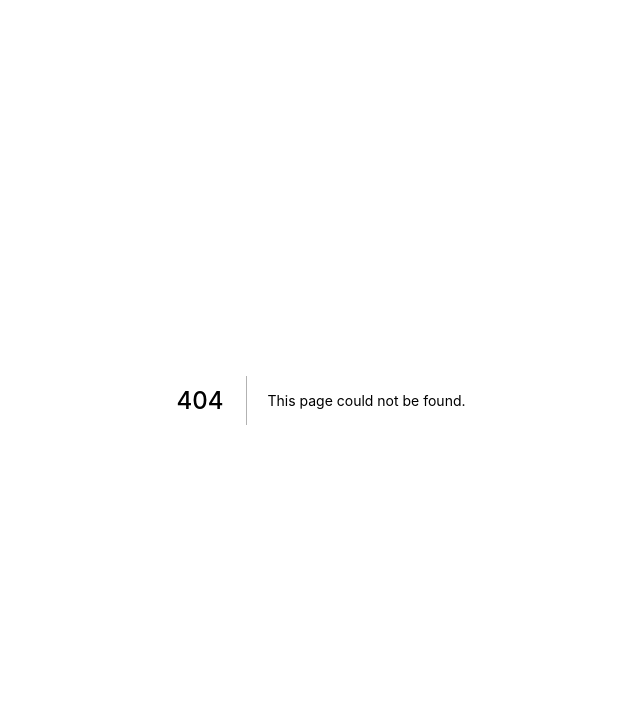
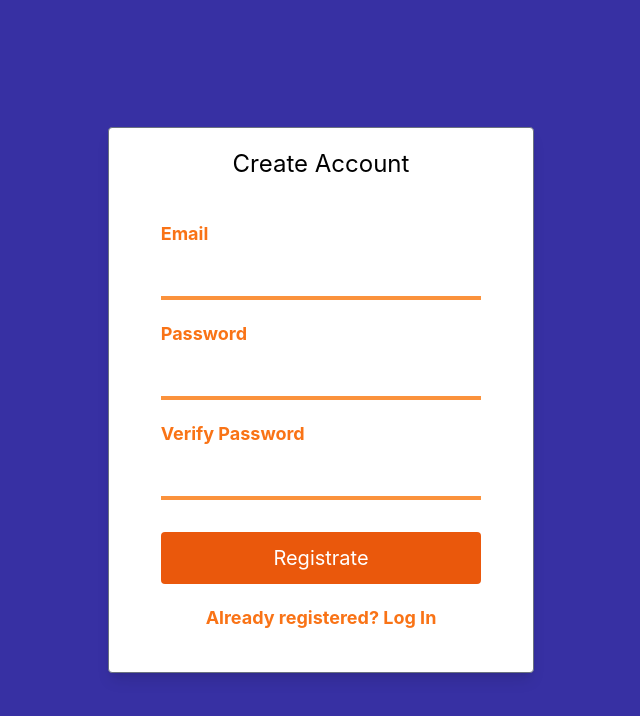
Before and after one commit to lautarojlopez/redux-products, a Next.js app: page /register in a window 1280 px wide. Before the commit this address had no page. Shown: the top 716 px of the page, without its empty margins (319-959 px from the left). Built offline with nearby package versions, Linux system fonts and the light colour scheme.

Commit message:
Feature create registration page

```diff
--- /dev/null
+++ b/components/RegistrationForm.jsx
@@ -0,0 +1,79 @@
+import React from 'react'
+import { useFormik } from 'formik'
+import * as yup from 'yup'
+import Error from '../components/Error'
+import Link from 'next/link'
+
+const LoginForm = () => {
+
+    const form = useFormik({
+
+        initialValues: {
+            email: '',
+            password: '',
+            verifyPassword: ''
+        },
+
+        validationSchema: yup.object({
+			email: yup.string().email('Invalid E-mail').required('Enter your e-mail'),
+			password: yup.string().required('Enter your password'),
+            verifyPassword: yup.string().required('Verify your password')
+		}),
+
+        onSubmit: (values) => {
+            console.log(values)
+        }
+    })
+
+    return (
+        <form onSubmit={form.handleSubmit} className="flex flex-col my-5 shadow-lg rounded border border-gray-500 p-5 bg-white">
+            <h2 className="text-center text-2xl">Create Account</h2>
+
+            <div className="my-5">
+
+                <div className="field">
+                    <label htmlFor="name">Email</label>
+                    <input
+                        type="email"
+                        name="email"
+                        value={form.values.email}
+                        onChange={form.handleChange}
+                    />
+                    {form.errors.email && form.touched.email ? <Error msg={form.errors.email}/> : null}
+                </div>
+
+                <div className="field">
+                    <label htmlFor="password">Password</label>
+                    <input
+                        type="password"
+                        name="password"
+                        value={form.values.password}
+                        onChange={form.handleChange}
+                    />
+                    {form.errors.password && form.touched.password ? <Error msg={form.errors.password}/> : null}
+                </div>
+
+                <div className="field">
+                    <label htmlFor="verify">Verify Password</label>
+                    <input
+                        type="password"
+                        name="verifyPassword"
+                        value={form.values.verifyPassword}
+                        onChange={form.handleChange}
+                    />
+                    {form.errors.verifyPassword && form.touched.verifyPassword ? <Error msg={form.errors.verifyPassword}/> : null}
+                </div>
+
+            </div>
+
+            <button type="submit" className="btn w-10/12 m-auto">
+                Registrate <i className="fa-solid fa-right-to-bracket"></i>
+            </button>
+
+            <Link href="/login"><a className='font-bold text-orange-500 text-center text-lg my-5'>Already registered? Log In</a></Link>
+
+        </form>
+    );
+}
+
+export default LoginForm;
--- /dev/null
+++ b/pages/register/index.js
@@ -0,0 +1,17 @@
+import React from 'react'
+import RegistrationForm from '../../components/RegistrationForm'
+
+const Login = () => {
+
+    return (
+        <div className="bg-indigo-800">
+            <div className="min-h-screen py-5 flex flex-col justify-center items-center h-full">
+                <div className="w-11/12 md:w-8/12 lg:w-6/12 xl:w-4/12">
+                    <RegistrationForm/>
+                </div>
+            </div>
+        </div>
+    );
+}
+
+export default Login;
```
